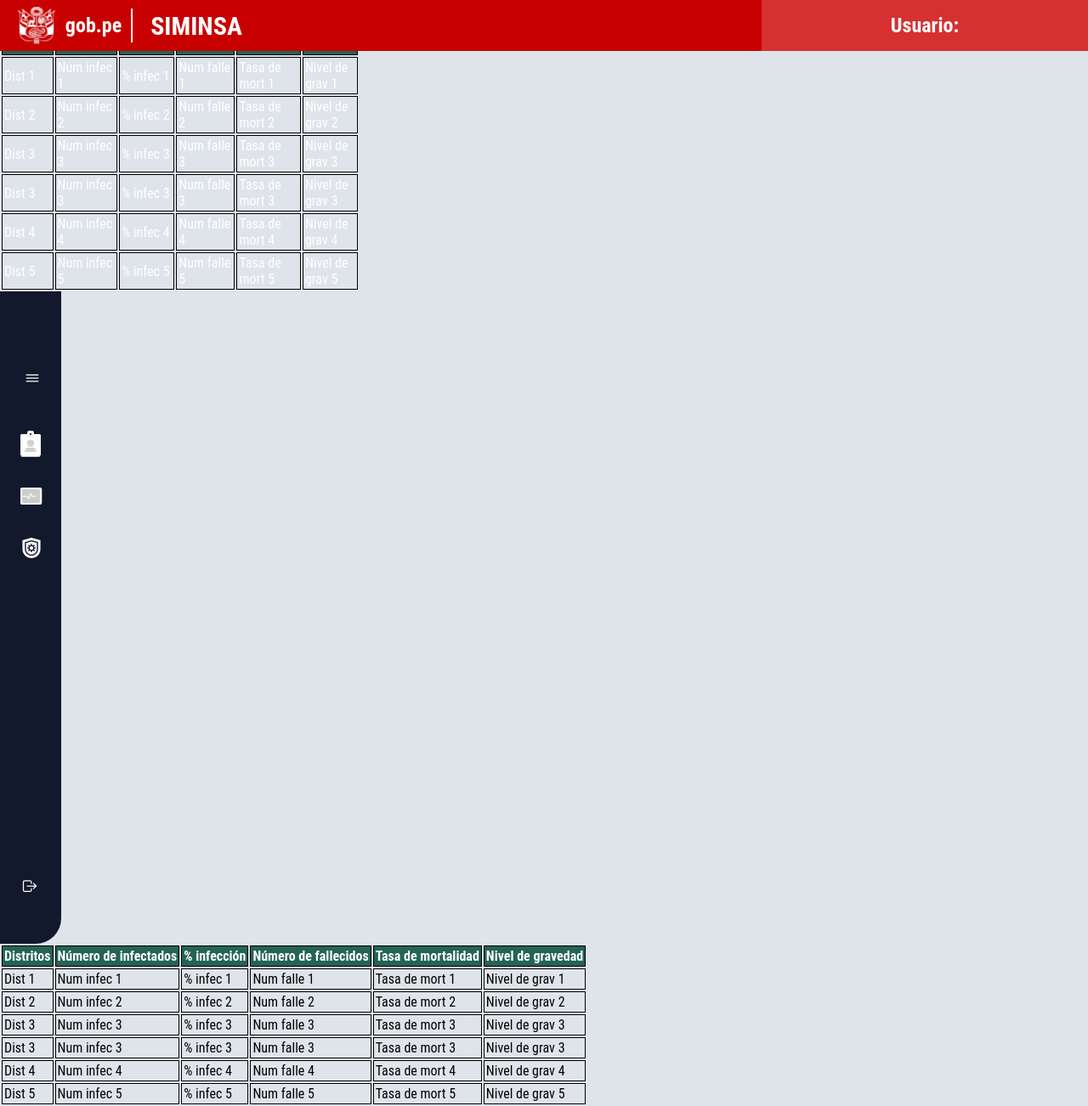
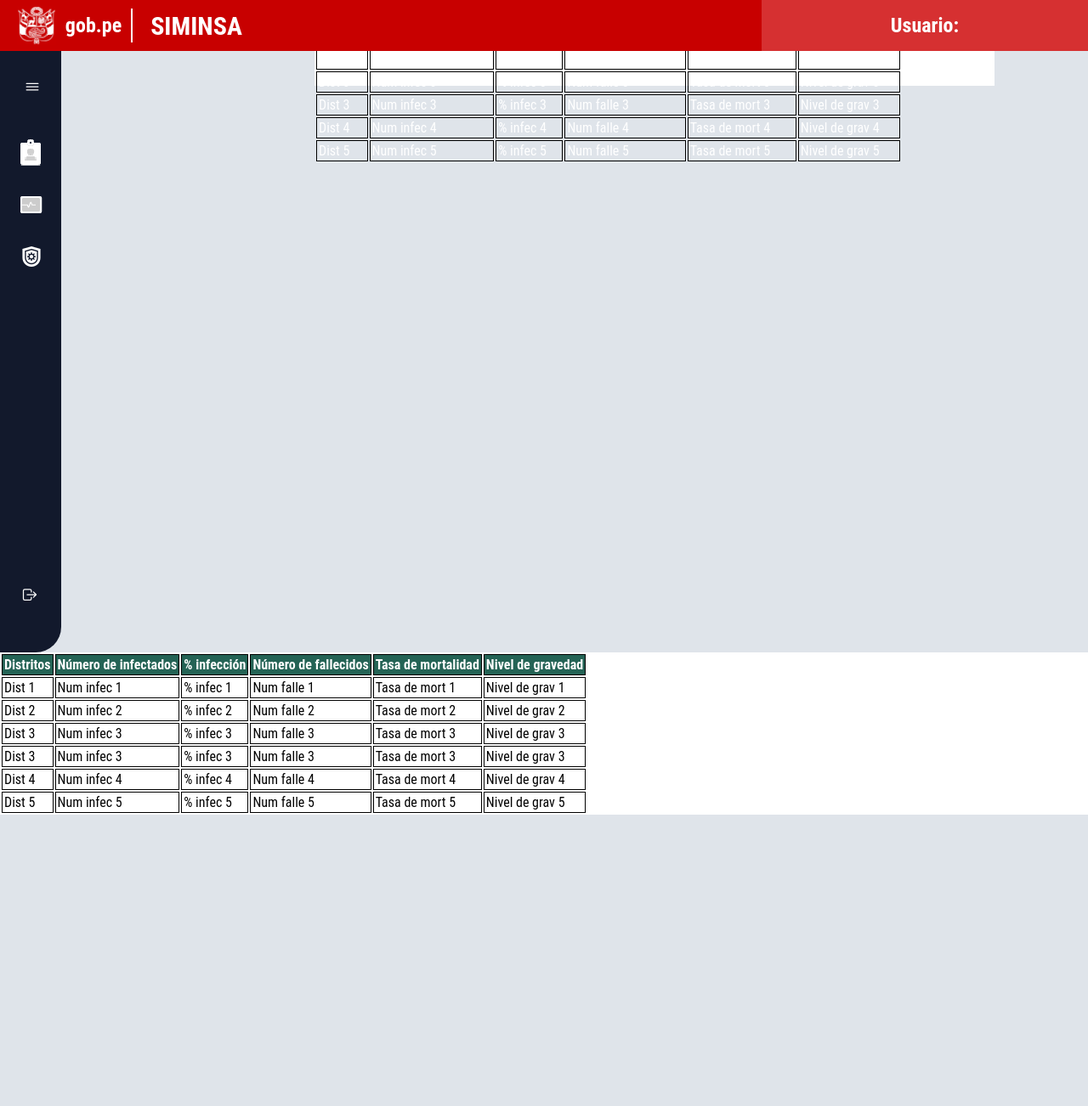
Before and after one commit to wensespl/SIMINSA, a Flask app: template templates/Prevenir.html in a window 1280 px wide. Shown: the whole page at 85% size. After the commit the page ends 959 px from the top, so only its background shows below. Run offline with Flask 2, Linux system fonts and the light colour scheme; the template is opened without the code that fills it, so the values that code supplies are empty; some libraries are stand-ins or nearby versions.

Commit message:
Update Prevenir.css

```diff
--- a/static/css/Prevenir.css
+++ b/static/css/Prevenir.css
@@ -265,17 +265,17 @@ input:focus:valid{
 }
 
 /*Aqui modifico la tabla*/
-.grid .tablepre{
+.grid .tablapre{
 	/*align-items: center;*/
 	/*justify-content: center;*/
 	grid-area: tabla;
-/*	height: 100px;
+	height: 100px;
 	margin: 300px;
 	width: 800px;
-	margin-top: 1px;*/
+	margin-top: 1px;
 
 }
-.tablepre{
+.tablapre{
 
 	background-color: white;
 	text-align: left;
```
